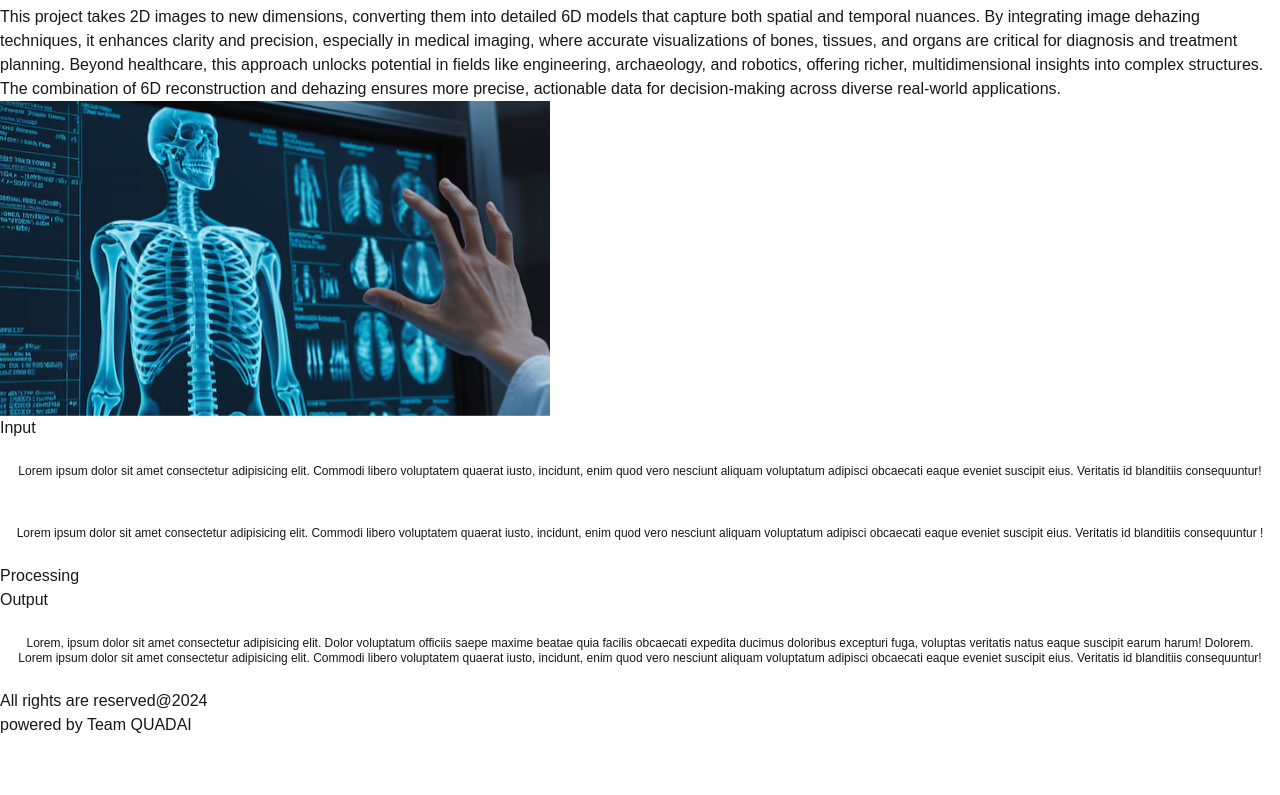
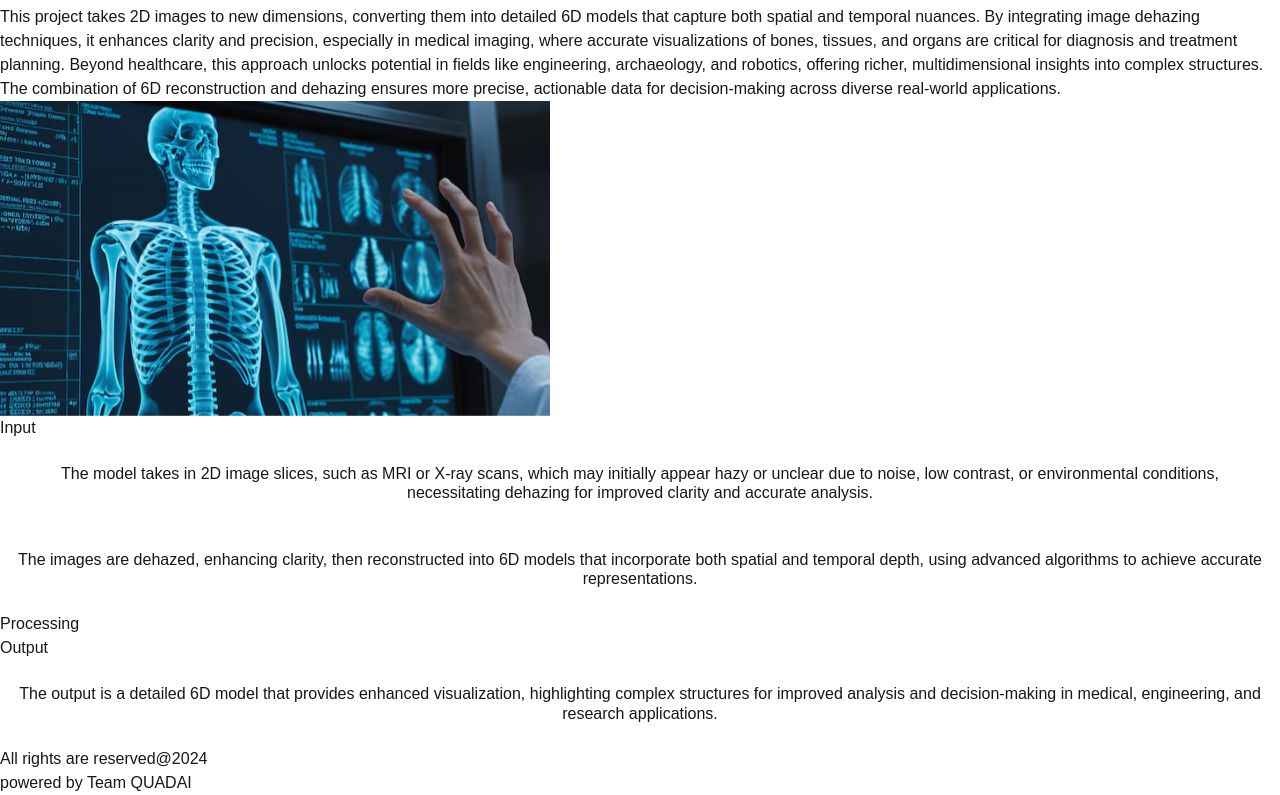
Before and after one commit to AshwaniNITR/newQuadAI, a Next.js app: page /home in a window 1280 px wide. Shown: the part 714-1509 px from the top of the page. Before the commit the page ends 1451 px from the top, so only its background shows below. Built offline with nearby package versions, Linux system fonts and the light colour scheme.

Commit message:
feat:small Changes

```diff
--- a/src/app/Upload/page.jsx
+++ b/src/app/Upload/page.jsx
@@ -50,7 +50,7 @@ export default function UploadDicomFolder() {
               Generate 3d model
             </h1>
             <div className='p-10'>
-            <p className='text-[#13163F] p-9'> Lorem ipsum dolor sit amet consectetur adipisicing elit. Eum enim nihil, magni quia cum officia quos nulla molestiae blanditiis eaque, quae fugit laudantium voluptatum esse a nobis asperiores dignissimos doloremque?Lorem ipsum dolor sit amet consectetur, adipisicing elit. Eum nesciunt totam animi! Quae praesentium in corporis accusantium at sapiente ipsam fuga quos officiis optio? Veritatis illo quae sunt suscipit soluta!</p>
+            <p className='text-[#13163F] p-9'> The 3D model generated by this system translates multiple 2D slices into a unified, immersive visualization, capturing intricate details in a realistic structure. With dehazed input images, the model reveals enhanced depth and clarity, enabling users to view spatial relationships and complex layers that are otherwise challenging to analyze. In medicine, this brings a new dimension to understanding and diagnosing conditions, offering practitioners a reliable, precise tool to assess internal anatomy. Additionally, applications in fields like archaeology and engineering benefit from this 3D perspective, improving analysis, documentation, and design.</p>
             </div>
             <div className={`shadow-lg  bg-[#13163F] rounded-lg shadow-white py-4 md:m-14 m-8`}>
             <h2 className='fade-in-up text-center pt-0 mt-0 text-transparent bg-clip-text bg-gradient-to-br from-[#FFFF] to-[#67E331] font-extrabold text-3xl'>Upload DICOM Folder</h2>
--- a/src/app/components/AboutUs/About.css
+++ b/src/app/components/AboutUs/About.css
@@ -16,7 +16,7 @@
   }
 
   .circle-section p {
-    font-size: 0.75rem; /* Adjust font size for better fit */
+    font-size: 1rem; /* Adjust font size for better fit */
     margin: 0.5rem 0;
     line-height: 1.2;
   }
--- a/src/app/components/AboutUs/About.jsx
+++ b/src/app/components/AboutUs/About.jsx
@@ -29,13 +29,13 @@ const About = () => {
           Input
         </div>
         <div className='circle-section text-center mx-20 mt-16'>
-         <p className='font-semibold text-xl'>Lorem ipsum dolor sit amet consectetur adipisicing elit. Commodi libero voluptatem quaerat iusto, incidunt, enim quod vero nesciunt aliquam voluptatum adipisci obcaecati eaque eveniet suscipit eius. Veritatis id blanditiis consequuntur!</p>
+         <p className='font-semibold text-xl'>The model takes in 2D image slices, such as MRI or X-ray scans, which may initially appear hazy or unclear due to noise, low contrast, or environmental conditions, necessitating dehazing for improved clarity and accurate analysis.</p>
         </div>
       </div>
 
       <div className="relative md:flex-1 fade-in-right rounded-full w-80 h-80 bg-white shadow-md border border-gray-300 ">
       <div className='circle-section text-center mx-20 mt-16'>
-         <p className='font-semibold text-2xl'>Lorem ipsum dolor sit amet consectetur adipisicing elit. Commodi libero voluptatem quaerat iusto, incidunt, enim quod vero nesciunt aliquam voluptatum adipisci obcaecati eaque eveniet suscipit eius. Veritatis id blanditiis consequuntur !</p>
+         <p className='font-semibold text-2xl'>The images are dehazed, enhancing clarity, then reconstructed into 6D models that incorporate both spatial and temporal depth, using advanced algorithms to achieve accurate representations.</p>
         </div>
         <div className="absolute -bottom-1/4  left-1/2 transform -translate-x-1/2 -translate-y-1/2 w-20 h-20 md:w-24 md:h-24 bg-gradient-to-br from-[#13163F] to-[#67E331] text-white flex items-center justify-center rounded-full shadow-md">
         Processing
@@ -47,7 +47,7 @@ const About = () => {
           Output
         </div>
         <div className='circle-section text-center mx-20 mt-16'>
-         <p className='font-semibold text-xl'>Lorem, ipsum dolor sit amet consectetur adipisicing elit. Dolor voluptatum officiis saepe maxime beatae quia facilis obcaecati expedita ducimus doloribus excepturi fuga, voluptas veritatis natus eaque suscipit earum harum! Dolorem. Lorem ipsum dolor sit amet consectetur adipisicing elit. Commodi libero voluptatem quaerat iusto, incidunt, enim quod vero nesciunt aliquam voluptatum adipisci obcaecati eaque eveniet suscipit eius. Veritatis id blanditiis consequuntur!</p>
+         <p className='font-semibold text-xl'>The output is a detailed 6D model that provides enhanced visualization, highlighting complex structures for improved analysis and decision-making in medical, engineering, and research applications.</p>
         </div>
       </div>
     </div>
```
